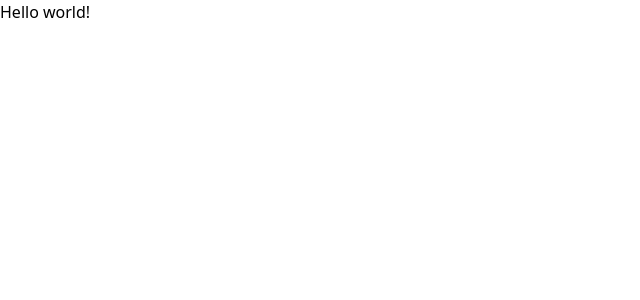
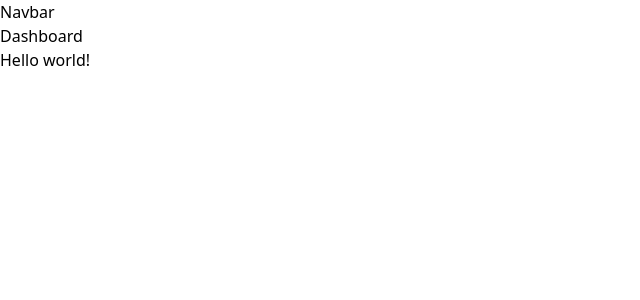
Before and after one commit to DcoderLLC/blood-cancer-detection, a React (Vite) app in the folder client/: page / in a window 1280 px wide. Shown: the top 300 px of the page, without its empty margins (0-640 px from the left). Built offline with nearby package versions, Linux system fonts and the light colour scheme.

Commit message:
Page routed

```diff
--- a/client/src/App.jsx
+++ b/client/src/App.jsx
@@ -1,9 +1,24 @@
 import "./App.css";
 import { Box } from "@mui/material";
+import { BrowserRouter as Router, Routes, Route } from "react-router-dom";
+import Navbar from "./Components/NavBar/Navbar";
+import Dashboard from "./Pages/Dashboard";
+import Reports from "./Pages/Reports";
+import About from "./Pages/About";
+import Contact from "./Pages/Contact";
 
 function App() {
   return (
     <Box>
+      <Router>
+        <Navbar />
+        <Routes>
+          <Route path="/" exact element={<Dashboard />} />
+          <Route path="/" exact element={<Reports />} />
+          <Route path="/" exact element={<About />} />
+          <Route path="/" exact element={<Contact />} />
+        </Routes>
+      </Router>
       <h1 className="text-3xl font-bold underline">Hello world!</h1>
     </Box>
   );
--- /dev/null
+++ b/client/src/Components/NavBar/Navbar.jsx
@@ -0,0 +1,9 @@
+// import React from 'react'
+
+const Navbar = () => {
+  return (
+    <div>Navbar</div>
+  )
+}
+
+export default Navbar
--- /dev/null
+++ b/client/src/Pages/About.jsx
@@ -0,0 +1,9 @@
+// import React from 'react'
+
+const About = () => {
+  return (
+    <div>About</div>
+  )
+}
+
+export default About
--- /dev/null
+++ b/client/src/Pages/Contact.jsx
@@ -0,0 +1,9 @@
+// import React from 'react'
+
+const Contact = () => {
+  return (
+    <div>Contact</div>
+  )
+}
+
+export default Contact
--- /dev/null
+++ b/client/src/Pages/Dashboard.jsx
@@ -0,0 +1,9 @@
+// import React from 'react'
+
+const Dashboard = () => {
+  return (
+    <div>Dashboard</div>
+  )
+}
+
+export default Dashboard
--- /dev/null
+++ b/client/src/Pages/Reports.jsx
@@ -0,0 +1,9 @@
+// import React from 'react'
+
+const Reports = () => {
+  return (
+    <div>Reports</div>
+  )
+}
+
+export default Reports
```
Also changed, not shown: client/src/Components/Footer/Footer.jsx (added, +9 -0 lines).
